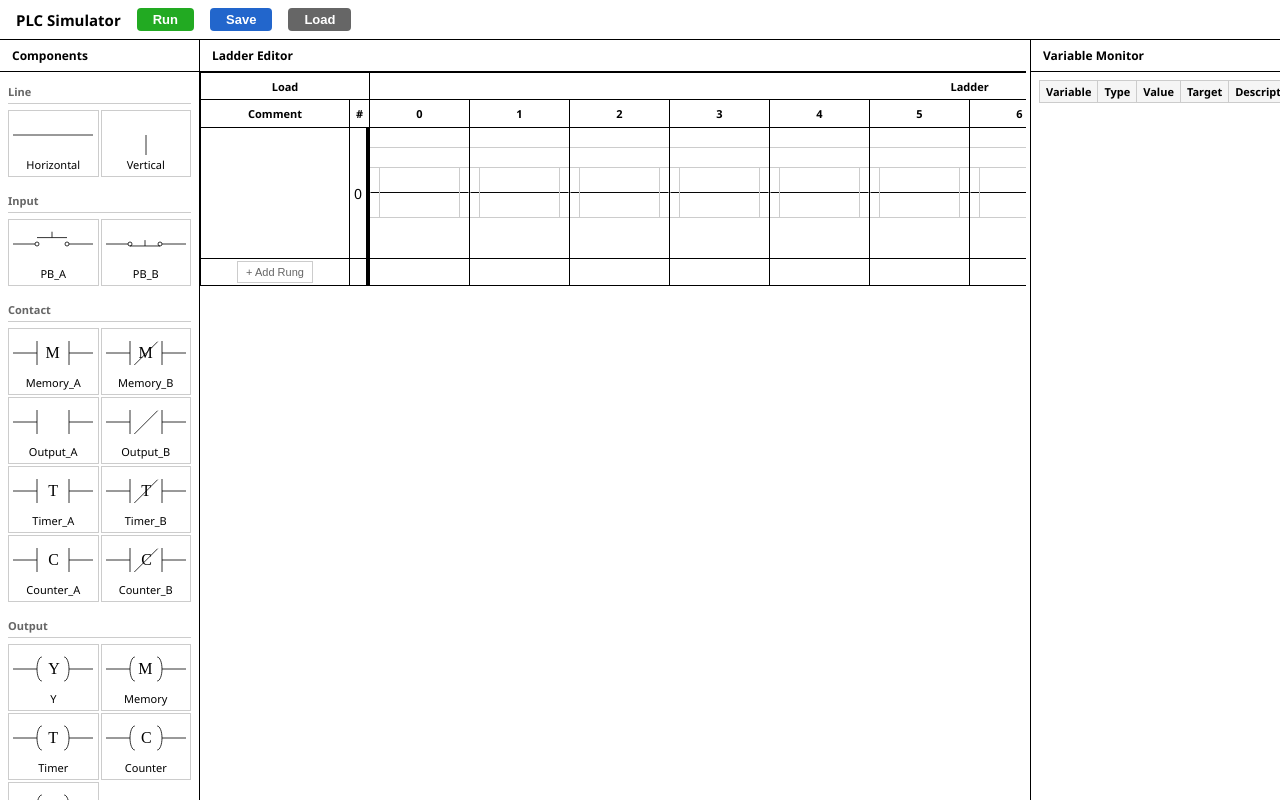
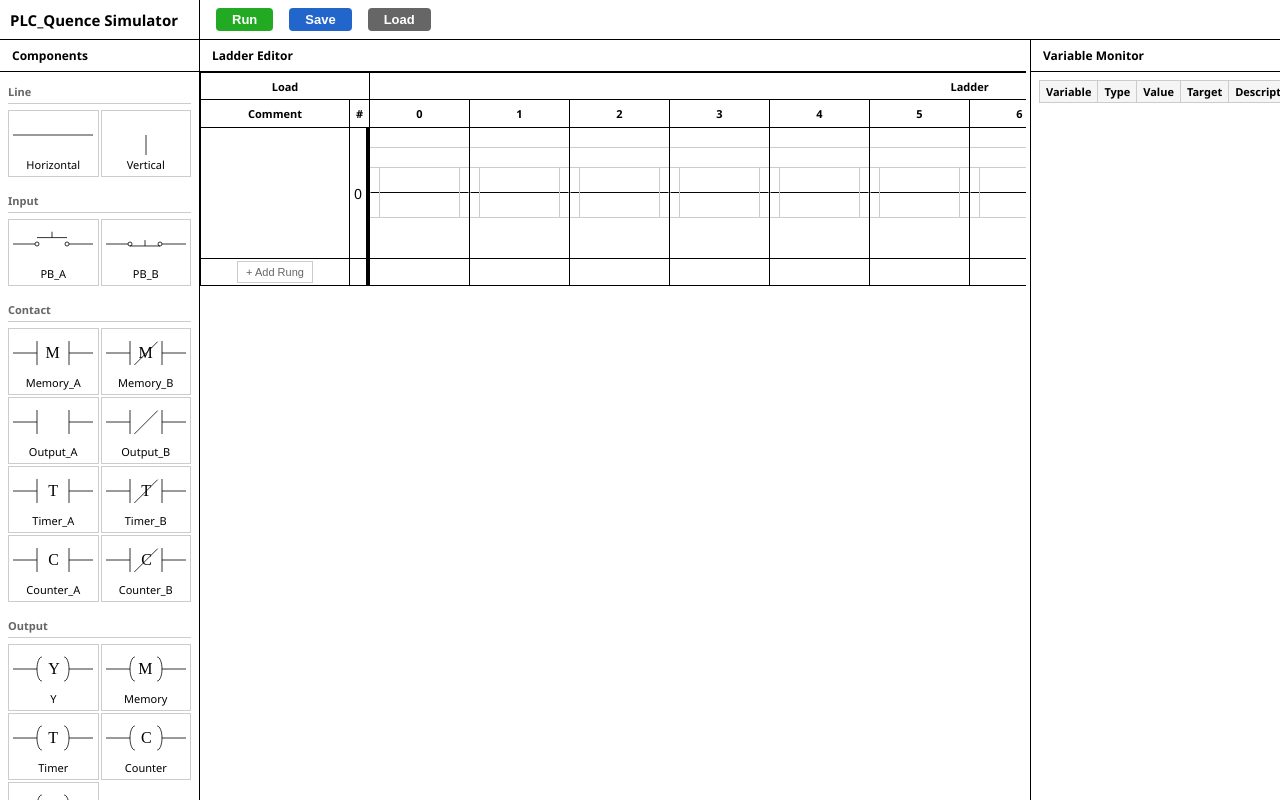
Before and after one commit to MuteJack/PLC_Quence, a plain HTML site: page frontend/index.html in a window 1280 px wide. Drawn offline with Linux system fonts and the light colour scheme.

Commit message:
Edit Title from "PLC Simulator" to "PLC_Quence Simulator"

```diff
--- a/frontend/css/layout.css
+++ b/frontend/css/layout.css
@@ -21,12 +21,19 @@ html, body {
     border-bottom: 1px solid #000;
     display: flex;
     align-items: center;
-    padding: 0 16px;
+    padding: 0;
 }
 
 .toolbar-title {
     font-weight: 600;
     font-size: 15px;
+    width: 200px;
+    border-right: 1px solid #000;
+    height: 100%;
+    display: flex;
+    align-items: center;
+    padding-left: 10px;
+    box-sizing: border-box;
 }
 
 .toolbar-btn {
--- a/frontend/index.html
+++ b/frontend/index.html
@@ -9,7 +9,7 @@
 <body>
     <!-- 상단 옵션바 -->
     <header id="toolbar">
-        <span class="toolbar-title">PLC Simulator</span>
+        <span class="toolbar-title"><b>PLC_Quence Simulator</b></span>
         <button id="btn-run" class="toolbar-btn btn-run" onclick="Ladder.toggleRun()">Run</button>
         <button id="btn-save" class="toolbar-btn btn-save" onclick="Ladder.save()">Save</button>
         <button id="btn-load" class="toolbar-btn btn-load" onclick="Ladder.load()">Load</button>
```
